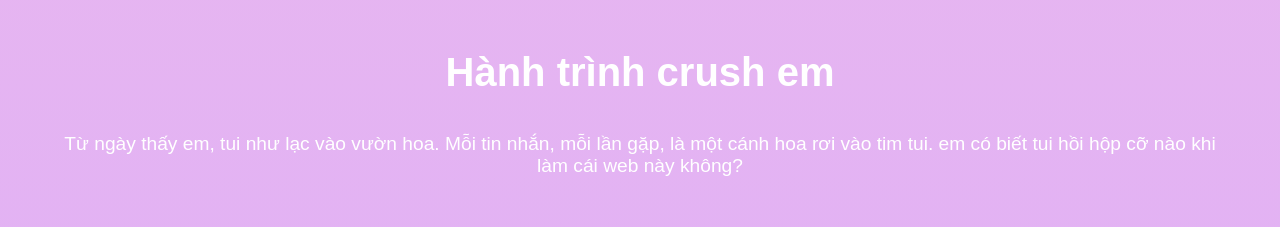
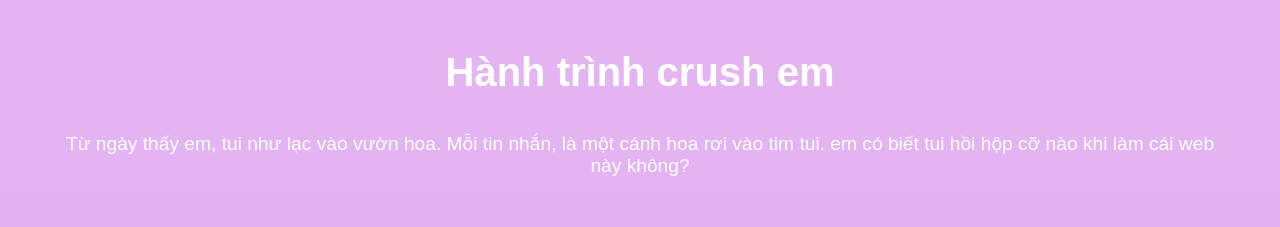
Before and after one commit to vzang2044/crush, a plain HTML site: page index.html in a window 1280 px wide. Shown: the part 2140-2367 px from the top of the page. Drawn offline with nearby package versions, Linux system fonts and the light colour scheme.

Commit message:
Add files via upload

```diff
--- a/index.html
+++ b/index.html
@@ -29,7 +29,7 @@
   <section class="section journey">
     <div class="content">
       <h2 class="scroll-reveal">Hành trình crush em</h2>
-      <p class="scroll-reveal">Từ ngày thấy em, tui như lạc vào vườn hoa. Mỗi tin nhắn, mỗi lần gặp, là một cánh hoa rơi vào tim tui. em có biết tui hồi hộp cỡ nào khi làm cái web này không?</p>
+      <p class="scroll-reveal">Từ ngày thấy em, tui như lạc vào vườn hoa. Mỗi tin nhắn, là một cánh hoa rơi vào tim tui. em có biết tui hồi hộp cỡ nào khi làm cái web này không?</p>
     </div>
   </section>
 
```
